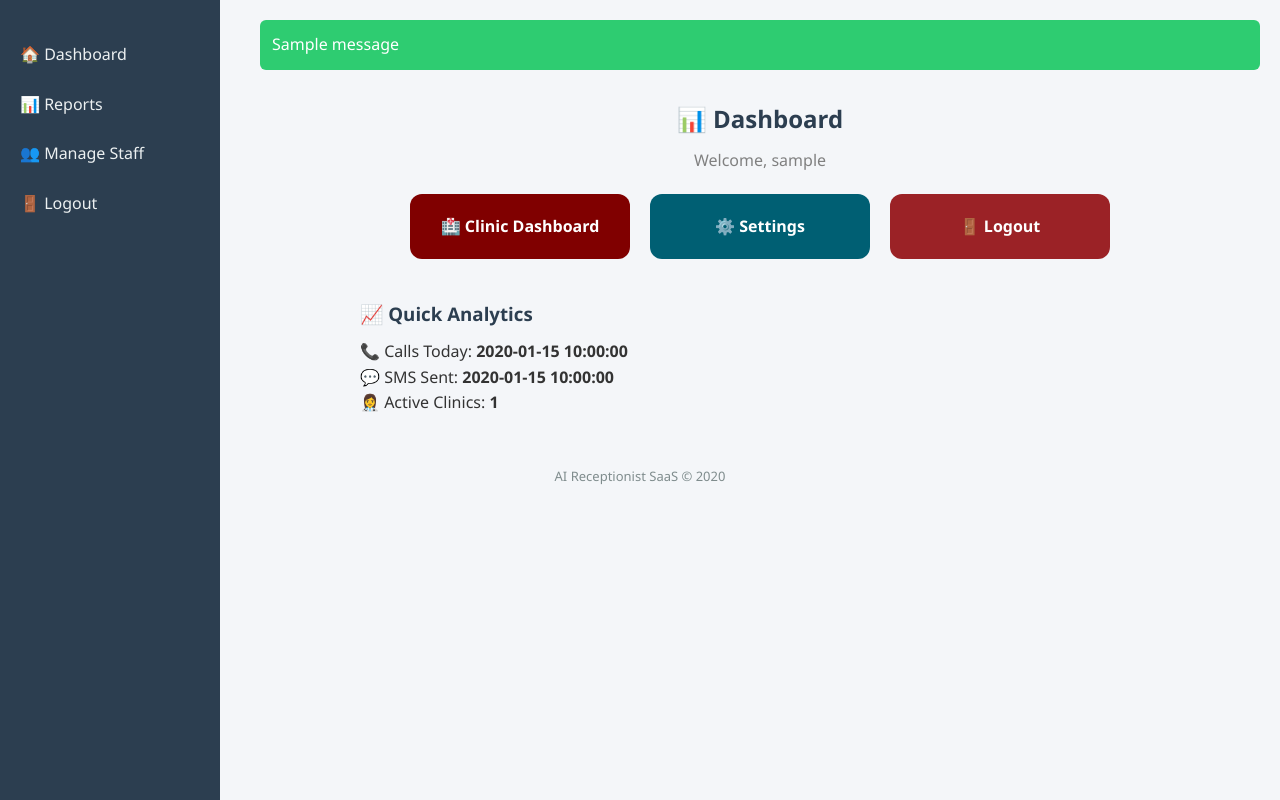
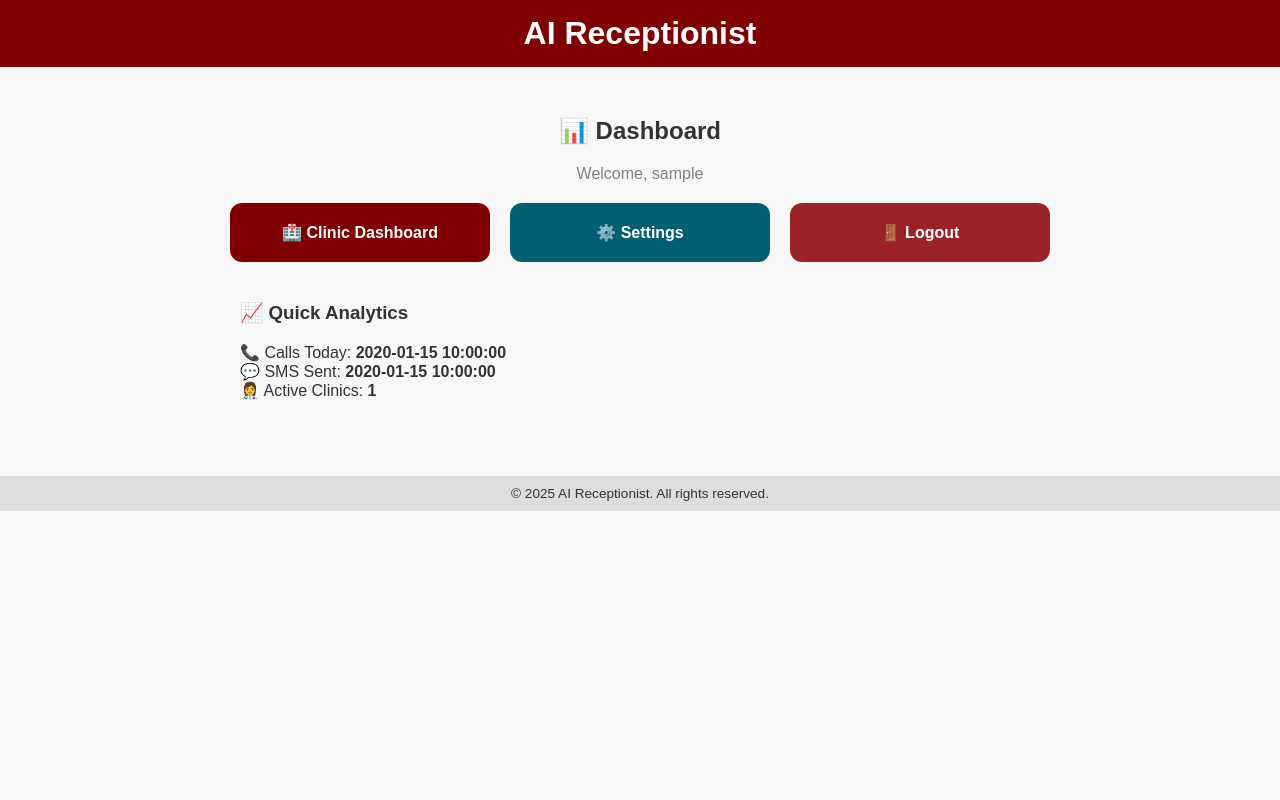
Before and after one commit to ConnorV2006/AI-Receptionist-Enchanced, a Flask app: template src/templates/dashboard.html in a window 1280 px wide. Run offline with Flask 3, Linux system fonts and the light colour scheme; tables that the repository leaves empty hold one stand-in row (values such as "Sample post"); the template is opened without the code that fills it: values that come from a table or form of the project are taken from there, most other values are stand-ins (such as "Sample title", 1, 10 or a date in 2020); one stand-in notice (Sample message) is shown.

Commit message:
Update base.html

```diff
--- a/templates/base.html
+++ b/templates/base.html
@@ -3,35 +3,24 @@
 <head>
   <meta charset="UTF-8">
   <title>AI Receptionist</title>
-  <link rel="stylesheet" href="{{ url_for('static', filename='styles.css') }}">
+  <meta name="viewport" content="width=device-width, initial-scale=1">
 </head>
-<body>
+<body style="font-family:Arial, sans-serif; margin:0; padding:0; background:#f7f7f7; color:#333;">
 
-  <!-- Sidebar Navigation -->
-  <nav>
-    <a href="{{ url_for('dashboard') }}">🏠 Dashboard</a>
-    <a href="{{ url_for('reports') }}">📊 Reports</a>
-    <a href="{{ url_for('manage_admins') }}">👥 Manage Staff</a>
-    <a href="{{ url_for('logout') }}">🚪 Logout</a>
-  </nav>
+  <!-- Header -->
+  <header style="background:#800000; color:white; padding:15px; text-align:center;">
+    <h1 style="margin:0;">AI Receptionist</h1>
+  </header>
 
   <!-- Main Content -->
-  <div class="content">
-    <!-- Flash Messages -->
-    {% with messages = get_flashed_messages(with_categories=true) %}
-      {% if messages %}
-        {% for category, message in messages %}
-          <div class="flash {{ category }}">{{ message }}</div>
-        {% endfor %}
-      {% endif %}
-    {% endwith %}
+  <main style="padding:20px;">
+    {% block content %}{% endblock %}
+  </main>
 
-    <!-- Page Content -->
-    {% block content %}{% endblock %}
-  </div>
+  <!-- Footer -->
+  <footer style="background:#ddd; padding:10px; text-align:center; font-size:0.85em; margin-top:40px;">
+    © {{ current_year|default(2025) }} AI Receptionist. All rights reserved.
+  </footer>
 
-  <footer>
-    <p>AI Receptionist SaaS &copy; {{ now().year }}</p>
-  </footer>
 </body>
 </html>
```
